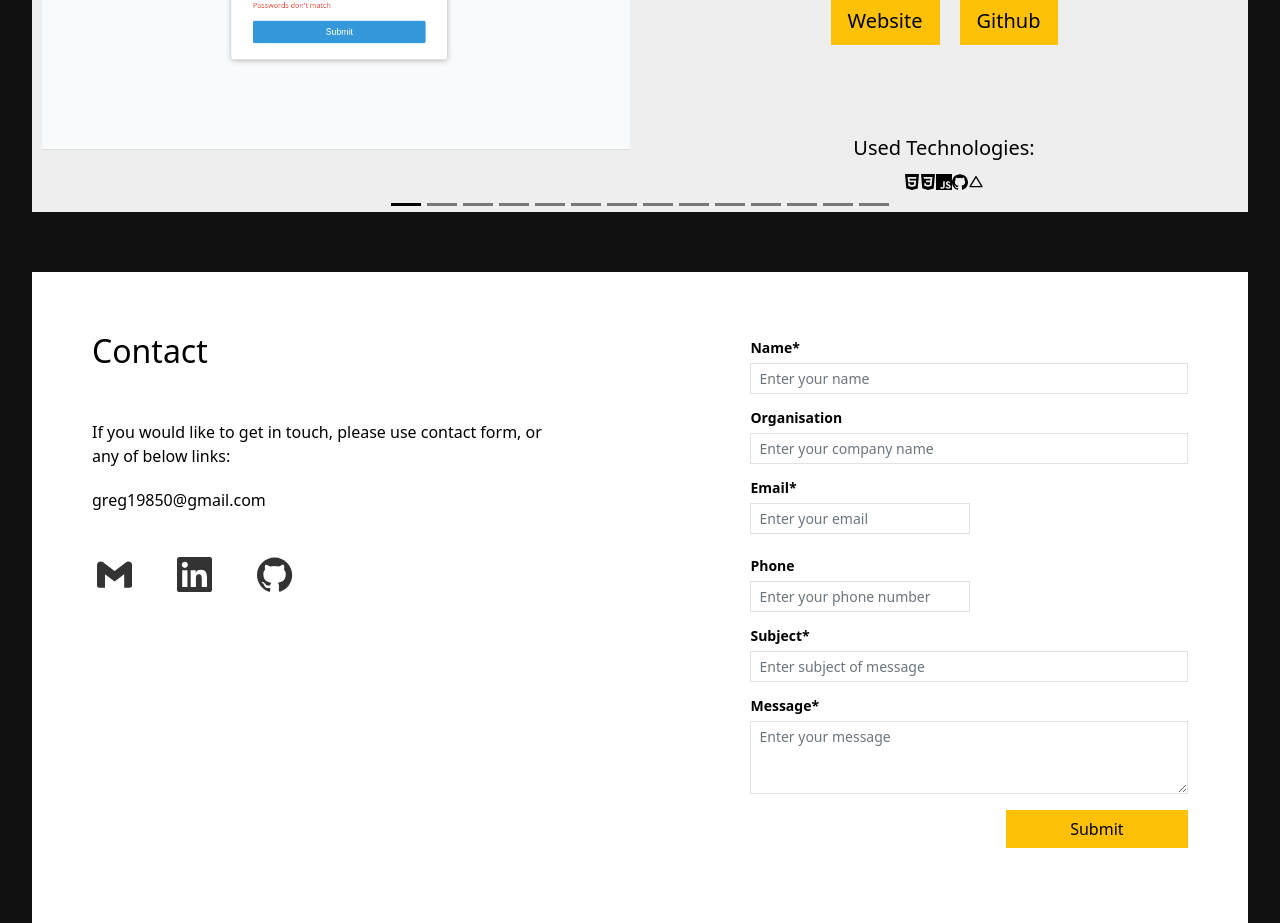
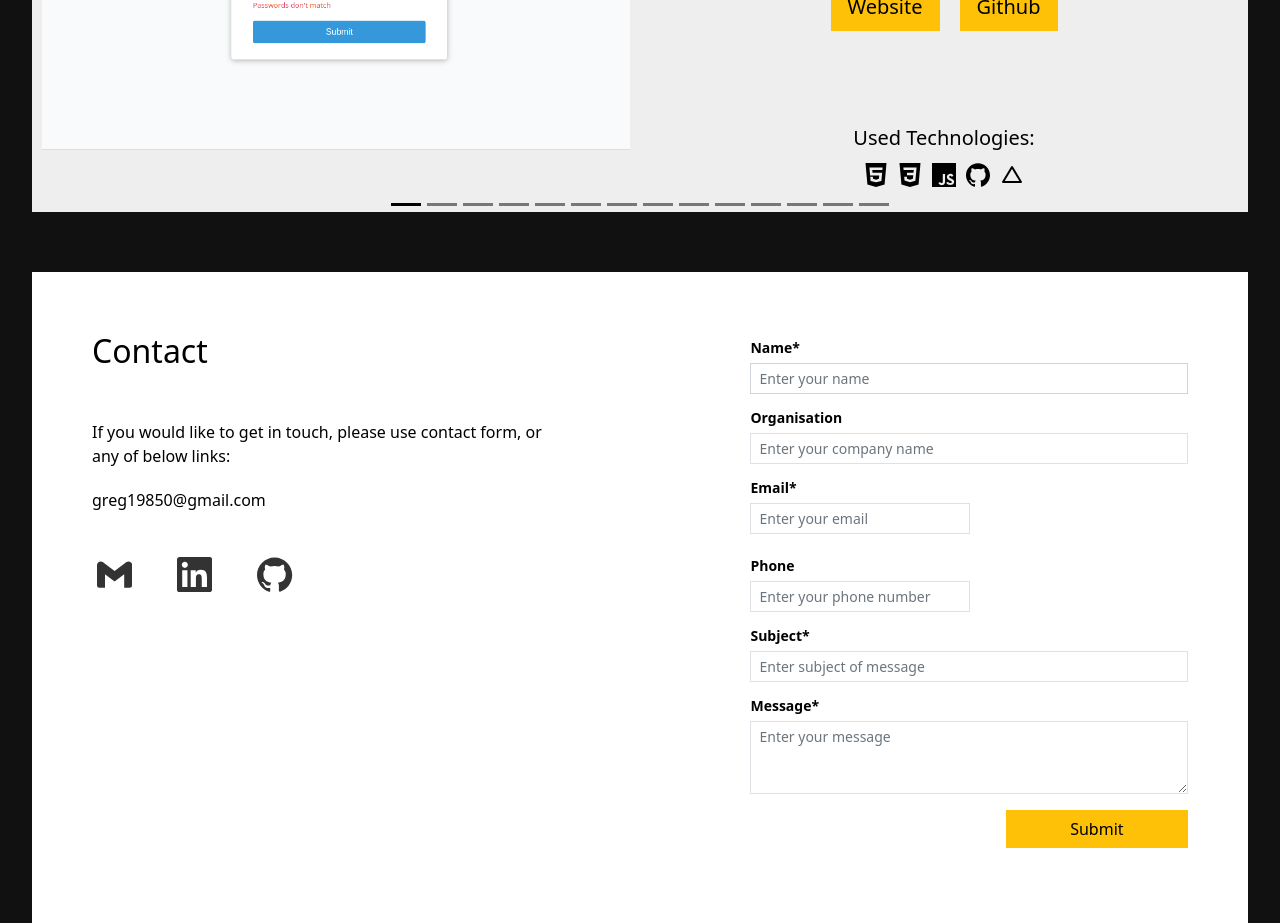
Before and after one commit to greg19850/new-myPage, a React (Create React App) app: page / in a window 1280 px wide. Shown: the part 3320-4243 px from the top of the page. Built offline with nearby package versions, Linux system fonts and the light colour scheme.

Commit message:
Added form inputs handling method, and from validation method

```diff
--- a/src/components/ContactForm.js
+++ b/src/components/ContactForm.js
@@ -1,45 +1,99 @@
-import React from 'react';
+import React, { useState } from 'react';
 
 import Button from 'react-bootstrap/Button';
 import Form from 'react-bootstrap/Form';
 
 const ContactForm = () => {
+  const [validated, setValidated] = useState(false);
+  const [name, setName] = useState('');
+  const [company, setCompany] = useState('');
+  const [email, setEmail] = useState('');
+  const [phone, setPhone] = useState('');
+  const [subject, setSubject] = useState('');
+  const [message, setMessage] = useState('');
+
+  const handleInputChange = (e) => {
+    switch (e.target.name) {
+      case 'name':
+        setName(e.target.value)
+        console.log(e.target.value);
+        break;
+      case 'company':
+        setCompany(e.target.value)
+        console.log(e.target.value);
+        break;
+      case 'email':
+        setEmail(e.target.value)
+        break;
+      case 'tel':
+        setPhone(e.target.value)
+        break;
+      case 'subject':
+        setSubject(e.target.value)
+        break;
+      case 'message':
+        setMessage(e.target.value)
+        break;
+      default:
+        return
+    }
+  };
+
+  const handleFormSubmit = (e) => {
+    const form = e.currentTarget;
+    if (form.checkValidity() === false) {
+      e.preventDefault();
+      e.stopPropagation();
+    }
+
+    setValidated(true);
+  };
+
   return (
-    <Form className="form" >
+    <Form className="form" noValidate validated={validated} onSubmit={handleFormSubmit}>
       <Form.Group className="mb-2" controlId="formName">
         <Form.Label className='label col-form-label-sm fw-bold mb-0'>Name*</Form.Label>
-        <Form.Control type='text' size='sm' className='border rounded-0' placeholder="Enter your name" />
-        {/* <Form.Text className="text-muted">
-          We'll never share your email with anyone else.
-        </Form.Text> */}
+        <Form.Control type='text' name='name' size='sm' className='rounded-0' placeholder="Enter your name" value={name} onChange={handleInputChange} required />
+        <Form.Control.Feedback type="invalid">
+          Please enter your name.
+        </Form.Control.Feedback>
       </Form.Group>
 
       <Form.Group className="mb-2" controlId="formCompany">
         <Form.Label className='label col-form-label-sm fw-bold mb-0'>Organisation</Form.Label>
-        <Form.Control type='text' size='sm' className='border rounded-0' placeholder="Enter your company name" />
+        <Form.Control type='text' name='company' size='sm' className='border rounded-0' placeholder="Enter your company name" value={company} onChange={handleInputChange} />
       </Form.Group>
 
       <div className="row g-2">
         <div className="col-auto">
           <Form.Group className="mb-2" controlId="formEmail">
             <Form.Label className='label col-form-label-sm fw-bold mb-0'>Email*</Form.Label>
-            <Form.Control type="email" size='sm' className='border rounded-0' placeholder="Enter your email" />
+            <Form.Control type="email" name='email' size='sm' className='border rounded-0' placeholder="Enter your email" value={email} onChange={handleInputChange} required />
+            <Form.Control.Feedback type="invalid">
+              Please enter valid email address.
+            </Form.Control.Feedback>
           </Form.Group>
         </div>
         <div className="col-auto">
           <Form.Group className="mb-2" controlId="formPhone">
             <Form.Label className='label col-form-label-sm fw-bold mb-0'>Phone</Form.Label>
-            <Form.Control type='tel' size='sm' className='border rounded-0' placeholder="Enter your phone number" />
+            <Form.Control type='tel' name='tel' size='sm' className='border rounded-0' placeholder="Enter your phone number" value={phone} onChange={handleInputChange} />
           </Form.Group>
         </div>
       </div>
       <Form.Group className="mb-2" controlId="formSubject">
         <Form.Label className='label col-form-label-sm fw-bold mb-0'>Subject*</Form.Label>
-        <Form.Control type='text' size='sm' className='border rounded-0' placeholder="Enter subject of message" />
+        <Form.Control type='text' name='subject' size='sm' className='border rounded-0' placeholder="Enter subject of message" value={subject} onChange={handleInputChange} required />
+        <Form.Control.Feedback type="invalid">
+          Please enter message subject.
+        </Form.Control.Feedback>
       </Form.Group>
       <Form.Group className="mb-3" controlId="formTextArea">
         <Form.Label className='label col-form-label-sm fw-bold mb-0'>Message*</Form.Label>
-        <Form.Control as="textarea" size='sm' className='border rounded-0' rows={3} placeholder="Enter your message" />
+        <Form.Control as="textarea" name='message' size='sm' className='border rounded-0' rows={3} placeholder="Enter your message" value={message} onChange={handleInputChange} required />
+        <Form.Control.Feedback type="invalid">
+          Please enter your message.
+        </Form.Control.Feedback>
       </Form.Group>
 
       <Button variant="warning" className='btn d-grid gap-2 col-5 mb-3 rounded-0 float-end' type="submit">
--- a/src/pages/ProjectsPage.js
+++ b/src/pages/ProjectsPage.js
@@ -9,12 +9,13 @@ import Button from 'react-bootstrap/Button';
 import '../styles/Projects.scss'
 
 const ProjectsPage = () => {
+
   return (
     <div id='projects' className='projects'>
       <h2>Past Projects:</h2>
       <Carousel variant="dark" interval={null}>
         {ProjectsList.map(project => (
-          <Carousel.Item className='carousel'>
+          <Carousel.Item key={project.id} className='carousel'>
             <div className='project-card'>
               <div className='img-container'>
                 <Image
@@ -30,17 +31,18 @@ const ProjectsPage = () => {
                   <Button href={project.link1} target="_blank" variant="warning" className='button  rounded-0' size='lg'>Website</Button>
                   <Button href={project.link2} target="_blank" variant="warning" className='button rounded-0' size='lg'>Github</Button>
                 </div>
-                <div className='technologies'>
+                <div className='tech-container'>
                   <h5>Used Technologies:</h5>
-                  {project.technologies.map(tech => tech)}
+                  <div className='technologies'>
+                    {project.technologies.map(tech => <div key={Math.random() * 1000}>{tech}</div>)}
+                  </div>
                 </div>
               </div>
             </div>
           </Carousel.Item>
-        )
-        )}
-      </Carousel>
-    </div>
+        ))}
+      </Carousel >
+    </div >
   );
 }
 
--- a/src/styles/Projects.scss
+++ b/src/styles/Projects.scss
@@ -62,6 +62,7 @@
 
           .technologies {
             display: flex;
+            justify-content: center;
 
             .tech-icon {
               font-size: 1.5rem;
```
